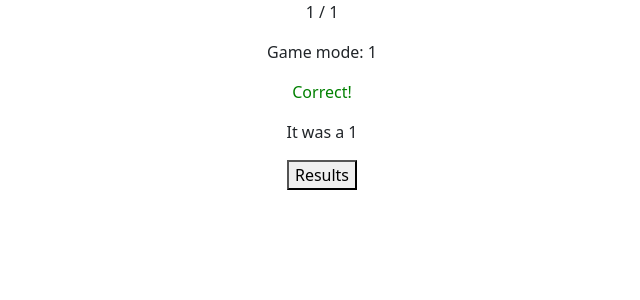
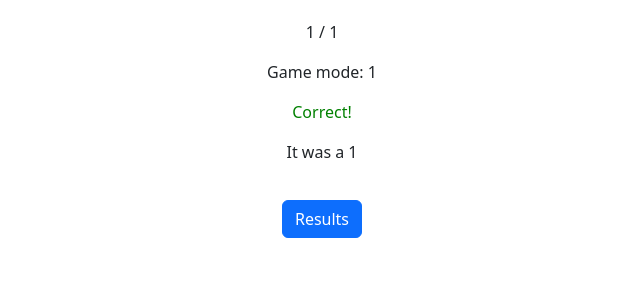
Before and after one commit to fergascod/Bird-song-learner, a Flask app: page /response/1/1 in a window 1280 px wide. Shown: the top 300 px of the page, without its empty margins (318-958 px from the left). Run offline with Flask 2, Linux system fonts and the light colour scheme; the visitor is signed in with stand-in values (Sample User, id 1); parts of the project's set-up code (start-up, migrations or seed data) failed here and were passed over.

Commit message:
added nicer css

```diff
--- a/static/mystyle.css
+++ b/static/mystyle.css
@@ -5,3 +5,11 @@ button {
 #options {
     margin: 20px 40px 20px 40px;
 }
+
+form {
+    margin: 20px 40px 20px 40px;
+}
+
+body {
+    margin: 20px;
+}
--- a/templates/menu.html
+++ b/templates/menu.html
@@ -5,6 +5,8 @@
     <meta name="viewport" content="width=device-width, initial-scale=1">
     <title>Question {{num}}</title>
     <link href="https://cdn.jsdelivr.net/npm/bootstrap@5.2.3/dist/css/bootstrap.min.css" rel="stylesheet" integrity="sha384-rbsA2VBKQhggwzxH7pPCaAqO46MgnOM80zW1RWuH61DGLwZJEdK2Kadq2F9CUG65" crossorigin="anonymous">
+    <link rel="stylesheet" type="text/css" href="static/mystyle.css">
+
   </head>
 
   <body style="text-align: center;">
@@ -12,7 +14,7 @@
         Welcome, ready to play a game?
     </h1>
 
-    <a href="{{ url_for('form') }}"><button>Start game</button></a>
+    <a href="{{ url_for('form') }}"><button type="button" class="btn btn-primary">Start game</button></a>
     <script src="https://cdn.jsdelivr.net/npm/bootstrap@5.2.3/dist/js/bootstrap.bundle.min.js" integrity="sha384-kenU1KFdBIe4zVF0s0G1M5b4hcpxyD9F7jL+jjXkk+Q2h455rYXK/7HAuoJl+0I4" crossorigin="anonymous"></script>
   </body>
 </html>
--- a/templates/question.html
+++ b/templates/question.html
@@ -20,7 +20,7 @@
   <br>
   <div id="options">
     {% for poss in possibilites %}
-    <a href="{{ url_for('response',response=poss, correct=correct)}}"><button>{{poss}}</button></a>
+    <a href="{{ url_for('response',response=poss, correct=correct)}}"><button type="button" class="btn btn-primary">{{poss}}</button></a>
     {% endfor %}
   </div>
   <script src="https://cdn.jsdelivr.net/npm/bootstrap@5.2.3/dist/js/bootstrap.bundle.min.js" integrity="sha384-kenU1KFdBIe4zVF0s0G1M5b4hcpxyD9F7jL+jjXkk+Q2h455rYXK/7HAuoJl+0I4" crossorigin="anonymous"></script>
--- a/templates/response.html
+++ b/templates/response.html
@@ -4,16 +4,13 @@
   <meta charset="utf-8" />
   <meta name="viewport" content="width=device-width, initial-scale=1">
   <link href="https://cdn.jsdelivr.net/npm/bootstrap@5.2.3/dist/css/bootstrap.min.css" rel="stylesheet" integrity="sha384-rbsA2VBKQhggwzxH7pPCaAqO46MgnOM80zW1RWuH61DGLwZJEdK2Kadq2F9CUG65" crossorigin="anonymous">
+  <link rel="stylesheet" type="text/css" href="static/mystyle.css">
   <title>Question {{num}}</title>
 </head>
 <body  style="text-align: center;">
   <p>{{num}} / {{max_num}}</p>
   <p>Game mode: {{game_mode}}</p>
 
-<!--   <audio controls>
-    <source src={{url}} type="audio/mpeg">
-    Your browser does not support the audio element.
-  </audio> -->
   {% if correct==response %}
     <p style="color:green;">Correct!</p>
     <p>It was a {{correct}}</p>
@@ -22,9 +19,9 @@
     <p>Your answer was {{response}} but it was: {{correct}}</p>
   {% endif %}
   {% if num|float < max_num|float %}
-    <a href="{{ url_for('question', num=num|int+1, max_num=max_num, game_mode=game_mode)}}"><button>Next question</button></a>
+    <a href="{{ url_for('question', num=num|int+1, max_num=max_num, game_mode=game_mode)}}"><button type="button" class="btn btn-primary">Next question</button></a>
   {% else %}
-    <a href="{{ url_for('results')}}"><button>Results</button></a>
+    <a href="{{ url_for('results')}}"><button type="button" class="btn btn-primary">Results</button></a>
   {% endif %}
   <script src="https://cdn.jsdelivr.net/npm/bootstrap@5.2.3/dist/js/bootstrap.bundle.min.js" integrity="sha384-kenU1KFdBIe4zVF0s0G1M5b4hcpxyD9F7jL+jjXkk+Q2h455rYXK/7HAuoJl+0I4" crossorigin="anonymous"></script>
 </body>
--- a/templates/results.html
+++ b/templates/results.html
@@ -4,12 +4,14 @@
   <meta charset="utf-8" />
   <meta name="viewport" content="width=device-width, initial-scale=1">
   <link href="https://cdn.jsdelivr.net/npm/bootstrap@5.2.3/dist/css/bootstrap.min.css" rel="stylesheet" integrity="sha384-rbsA2VBKQhggwzxH7pPCaAqO46MgnOM80zW1RWuH61DGLwZJEdK2Kadq2F9CUG65" crossorigin="anonymous">
+  <link rel="stylesheet" type="text/css" href="static/mystyle.css">
   <title>Results</title>
 </head>
 <body style="text-align: center;">
     <h2>Your results...</h2>
     <h2>{{game_mode}}</h2>
     <h1>{{correct}}/{{max_num}}</h1>
+    <a href="{{ url_for('menu')}}"><button type="button" class="btn btn-primary">Back to menu</button></a>
     <script src="https://cdn.jsdelivr.net/npm/bootstrap@5.2.3/dist/js/bootstrap.bundle.min.js" integrity="sha384-kenU1KFdBIe4zVF0s0G1M5b4hcpxyD9F7jL+jjXkk+Q2h455rYXK/7HAuoJl+0I4" crossorigin="anonymous"></script>
 </body>
 </html>
```
Also changed, not shown: templates/form.html (+11 -9 lines), templates/listen.html (+3 -5 lines).
